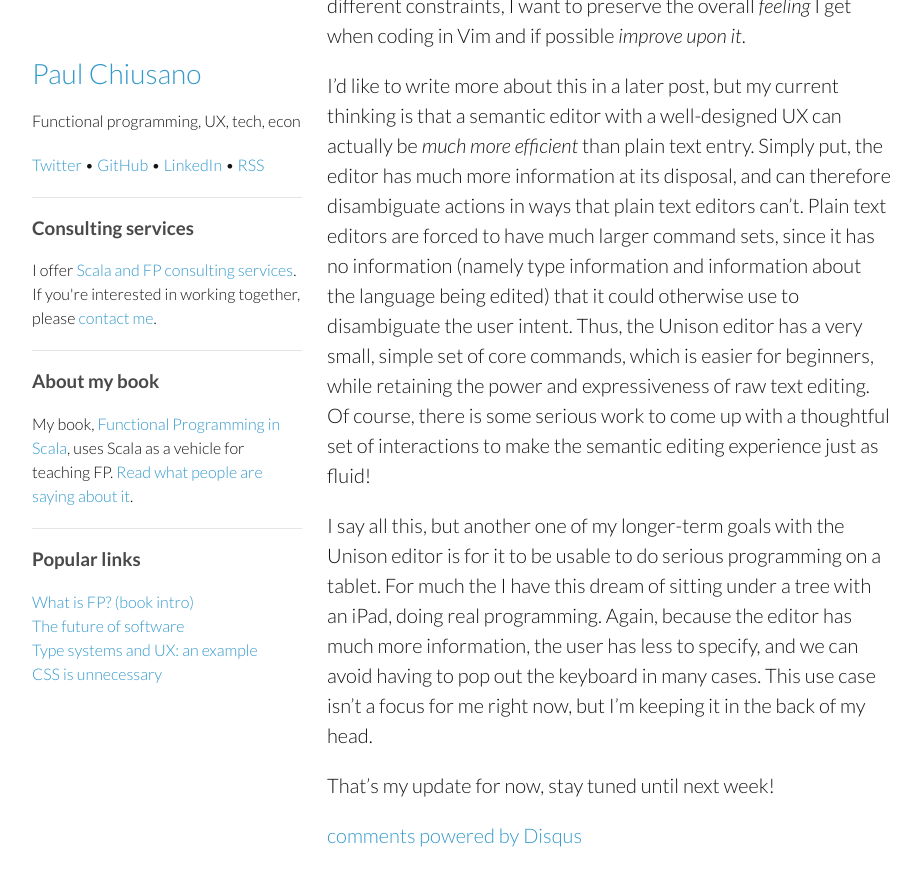
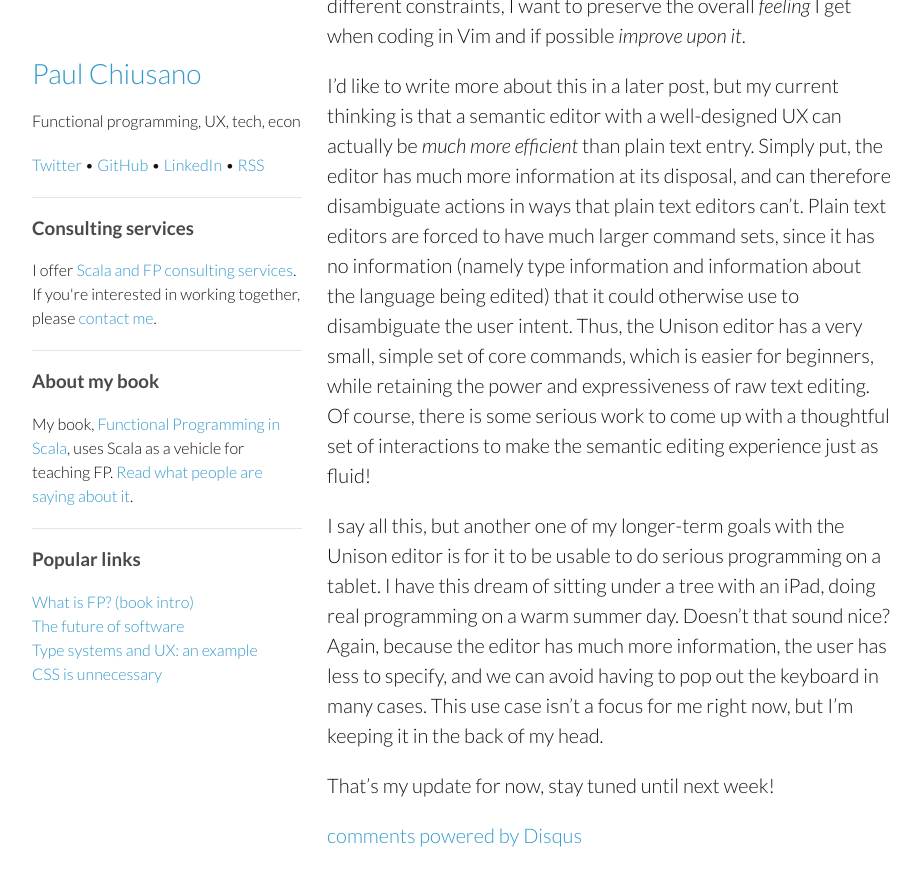
Before and after one commit to pchiusano/pchiusano.github.io, a Jekyll site: the page built from _posts/2015-01-30-unison-update0.markdown, in a window 1280 px wide and 900 px high, scrolled down 1679 px. Shown: the top 886 px of the window, without its empty margins (178-1099 px from the left). Built offline with Jekyll 4.4.1, drawn with Linux system fonts in a browser that asks for light colours; comment, search, counter and statistics services are not loaded.

Commit message:
Update 2015-01-30-unison-update0.markdown

```diff
--- a/_posts/2015-01-30-unison-update0.markdown
+++ b/_posts/2015-01-30-unison-update0.markdown
@@ -21,6 +21,6 @@ I've also been thinking through some details of the editor UX. Although I want t
 
 I'd like to write more about this in a later post, but my current thinking is that a semantic editor with a well-designed UX can actually be _much more efficient_ than plain text entry. Simply put, the editor has much more information at its disposal, and can therefore disambiguate actions in ways that plain text editors can't. Plain text editors are forced to have much larger command sets, since it has no information (namely type information and information about the language being edited) that it could otherwise use to disambiguate the user intent. Thus, the Unison editor has a very small, simple set of core commands, which is easier for beginners, while retaining the power and expressiveness of raw text editing. Of course, there is some serious work to come up with a thoughtful set of interactions to make the semantic editing experience just as fluid!
 
-I say all this, but another one of my longer-term goals with the Unison editor is for it to be usable to do serious programming on a tablet. For much the I have this dream of sitting under a tree with an iPad, doing real programming. Again, because the editor has much more information, the user has less to specify, and we can avoid having to pop out the keyboard in many cases. This use case isn't a focus for me right now, but I'm keeping it in the back of my head.
+I say all this, but another one of my longer-term goals with the Unison editor is for it to be usable to do serious programming on a tablet. I have this dream of sitting under a tree with an iPad, doing real programming on a warm summer day. Doesn't that sound nice? Again, because the editor has much more information, the user has less to specify, and we can avoid having to pop out the keyboard in many cases. This use case isn't a focus for me right now, but I'm keeping it in the back of my head.
 
 That's my update for now, stay tuned until next week!
```
